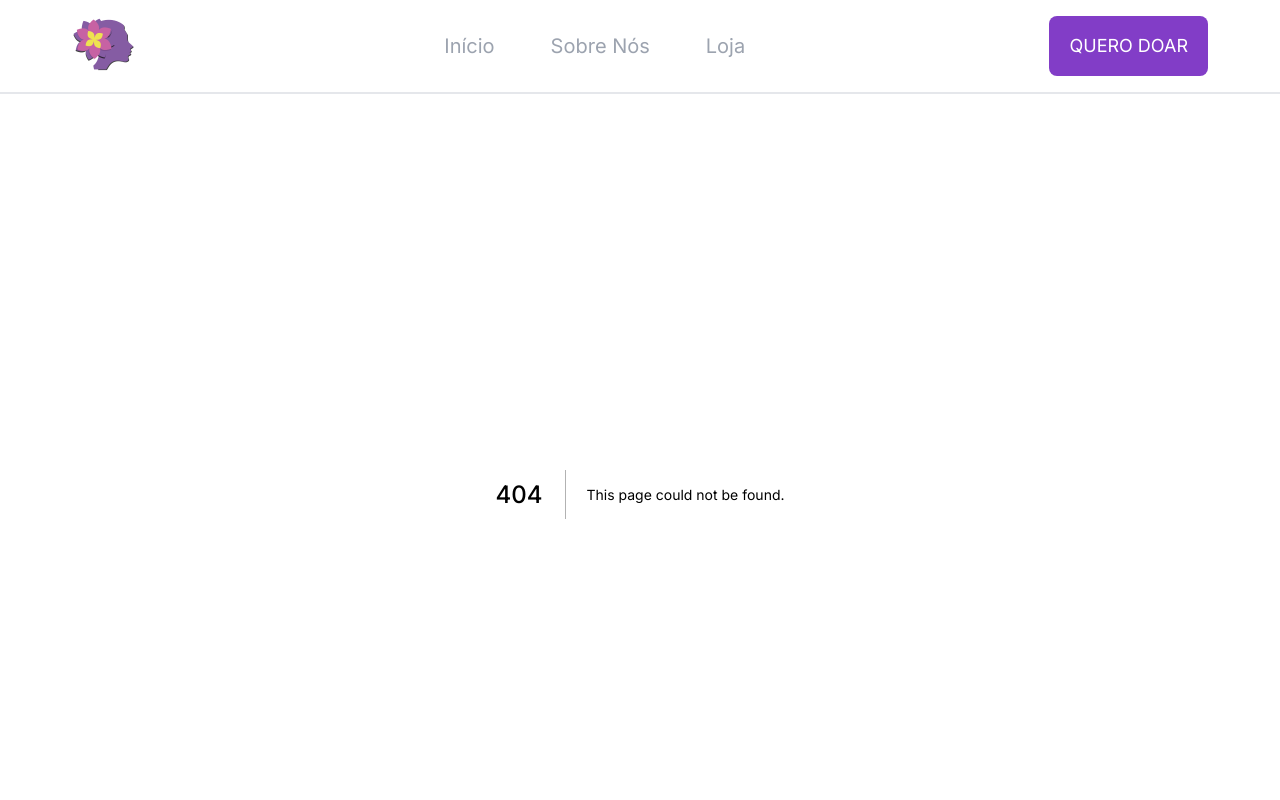
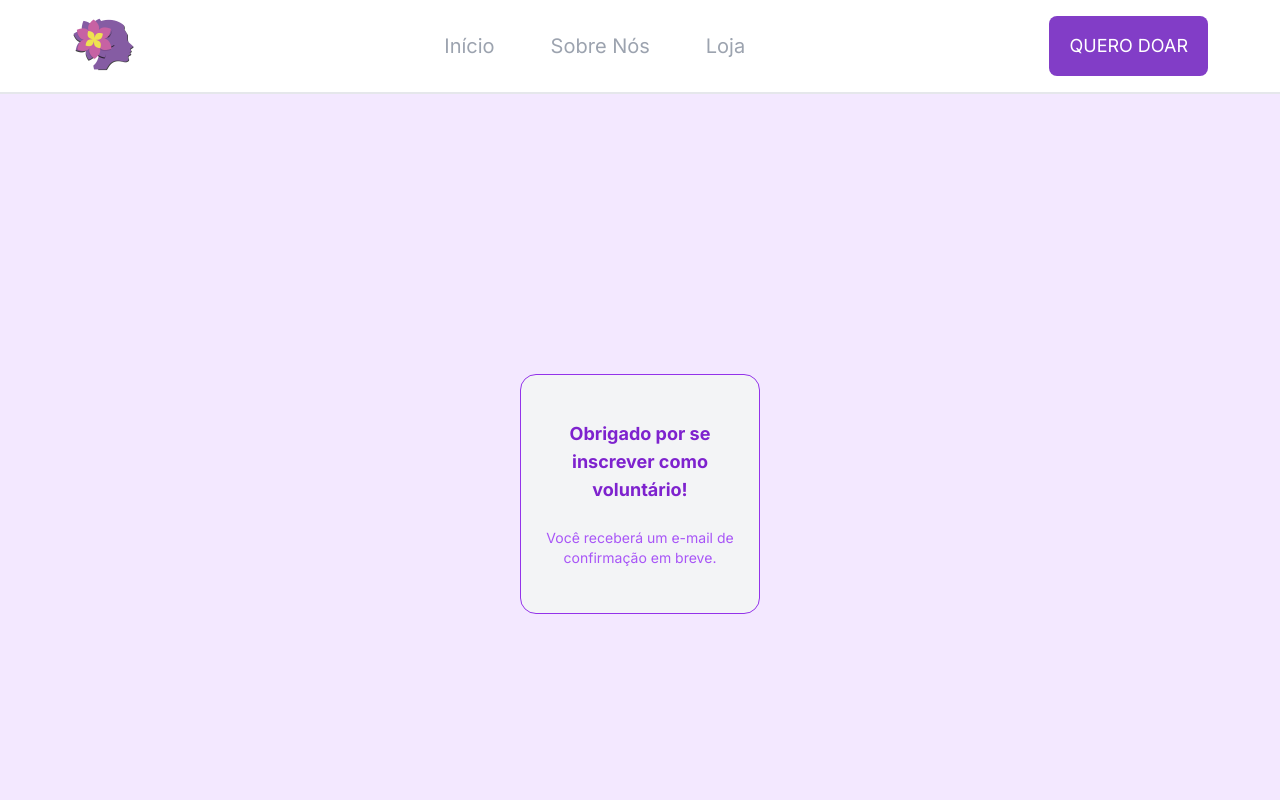
Before and after one commit to Projeto-FrontEnd-Fusion/Aceve-website-development, a Next.js app: page /voluntariar/confirmacao in a window 1280 px wide. Before the commit this address had no page. Shown: the top 800 px of the page. Built offline with nearby package versions, Linux system fonts and the light colour scheme; a web font is replaced by a local one.

Commit message:
feat: create and add style to ConfirmationPage

```diff
--- /dev/null
+++ b/src/app/voluntariar/confirmacao/page.tsx
@@ -0,0 +1,14 @@
+export default function ConfirmationPage() {
+  return (
+    <section className="flex items-center justify-center min-h-screen bg-purple-100 p-4">
+      <div className="w-[220px] h-[220px] md:w-[240px] md:h-[240px]  bg-gray-100 rounded-[16px] border border-purple-600 flex flex-col items-center justify-center p-4 text-center">
+        <h1 className="text-base md:text-lg font-bold text-purple-700 mb-6">
+          Obrigado por se inscrever como voluntário!
+        </h1>
+        <p className="text-xs md:text-sm text-purple-500">
+          Você receberá um e-mail de confirmação em breve.
+        </p>
+      </div>
+    </section>
+  );
+}
```
Also changed, not shown: 1 other file (tests, documents, lock files or other folders).
